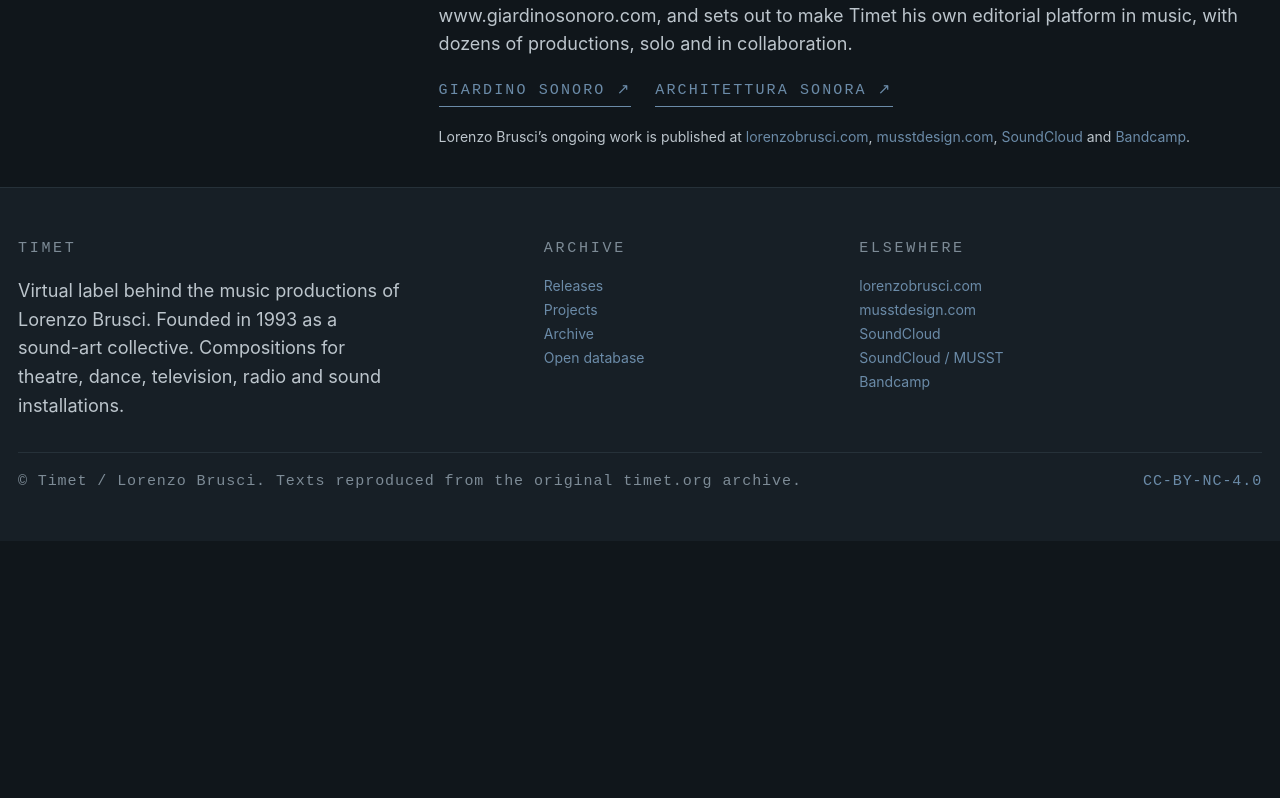
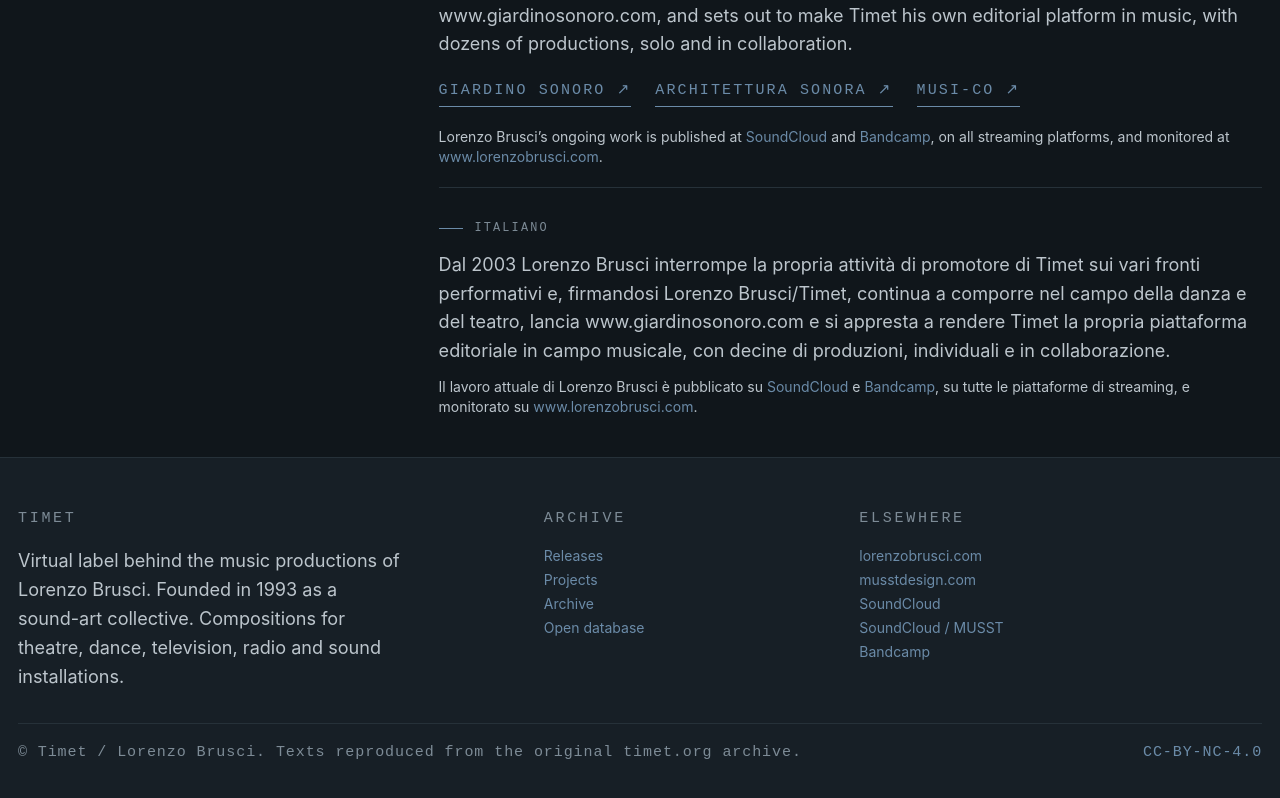
Before and after one commit to bruscilorenzo-GHcode/OldWebsite-LorenzoBrusci, a Next.js app: page /about in a window 1280 px wide. Shown: the part 2265-3063 px from the top of the page. Before the commit the page ends 2806 px from the top, so only its background shows below. Built offline with nearby package versions, Linux system fonts and the light colour scheme.

Commit message:
About: author's wording on current work, links to Giardino Sonoro, Architettura Sonora and Musi-Co, Italian text

```diff
--- a/app/about/page.tsx
+++ b/app/about/page.tsx
@@ -133,11 +133,22 @@ export default function AboutPage() {
           </div>
           <p className="text-sm text-ink-2">
             Lorenzo Brusci’s ongoing work is published at{" "}
-            <a href="https://lorenzobrusci.com/" rel="noopener">lorenzobrusci.com</a>,{" "}
-            <a href="https://www.musstdesign.com" rel="noopener">musstdesign.com</a>,{" "}
             <a href="https://soundcloud.com/lorenzo-brusci" rel="noopener">SoundCloud</a> and{" "}
-            <a href="https://lorenzobrusci-timet.bandcamp.com/" rel="noopener">Bandcamp</a>.
+            <a href="https://lorenzobrusci-timet.bandcamp.com/" rel="noopener">Bandcamp</a>, on all streaming
+            platforms, and monitored at{" "}
+            <a href="https://www.lorenzobrusci.com" rel="noopener">www.lorenzobrusci.com</a>.
           </p>
+          <div lang="it" className="border-t border-line pt-5">
+            <p className="eyebrow">Italiano</p>
+            <p className="mt-3 text-ink-2">{about.lineage.statementIt}</p>
+            <p className="mt-3 text-sm text-ink-2">
+              Il lavoro attuale di Lorenzo Brusci è pubblicato su{" "}
+              <a href="https://soundcloud.com/lorenzo-brusci" rel="noopener">SoundCloud</a> e{" "}
+              <a href="https://lorenzobrusci-timet.bandcamp.com/" rel="noopener">Bandcamp</a>, su tutte le piattaforme di
+              streaming, e monitorato su{" "}
+              <a href="https://www.lorenzobrusci.com" rel="noopener">www.lorenzobrusci.com</a>.
+            </p>
+          </div>
         </div>
       </section>
     </>
--- a/lib/content.ts
+++ b/lib/content.ts
@@ -124,6 +124,7 @@ export const about = aboutJson as unknown as {
   personLinks: Array<{ name: string; url: string; source: string }>;
   lineage: {
     statement: string;
+    statementIt: string;
     source: string;
     links: Array<{ label: string; url: string }>;
   };
```
Also changed, not shown: content/about.json.
